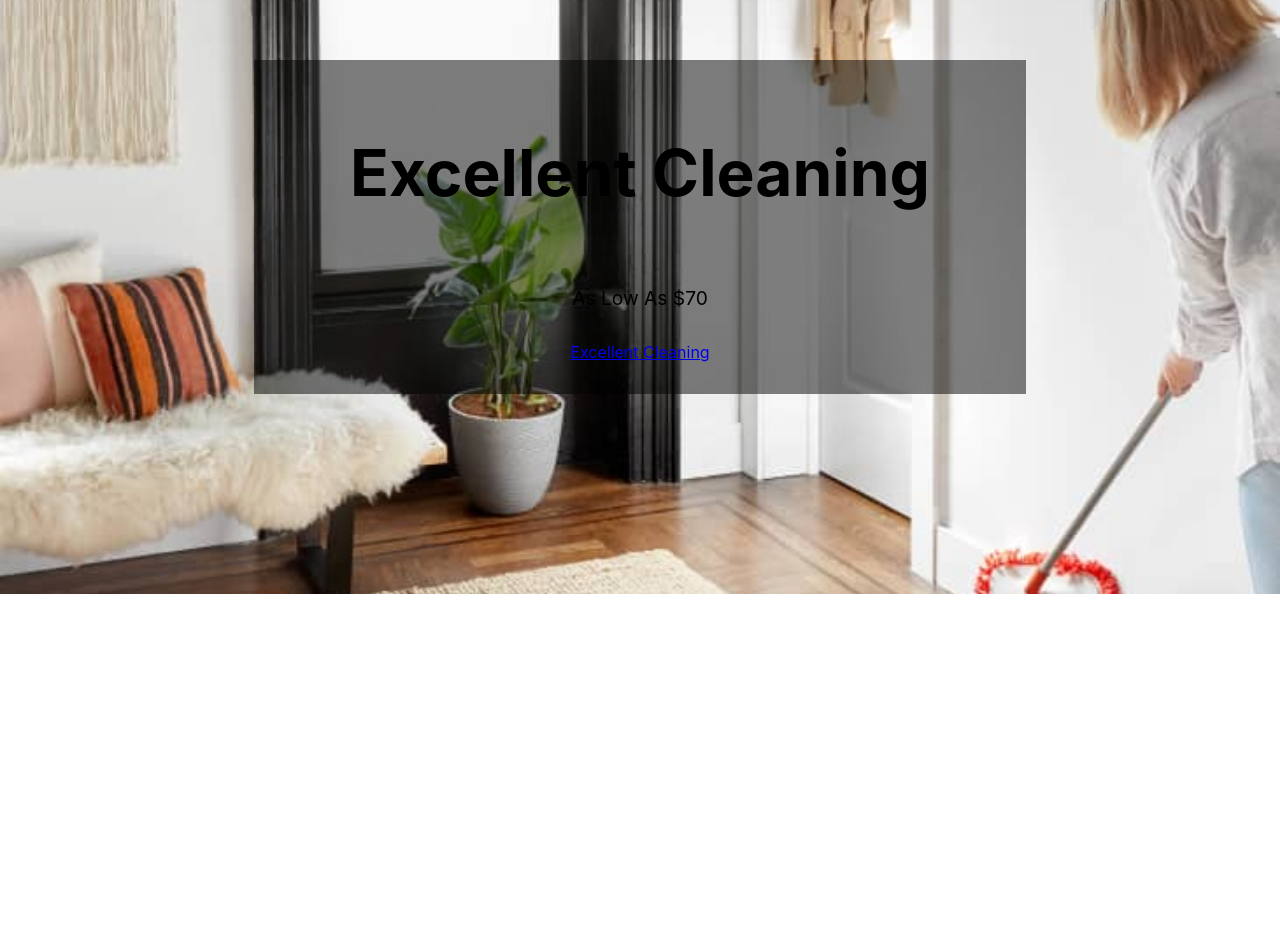
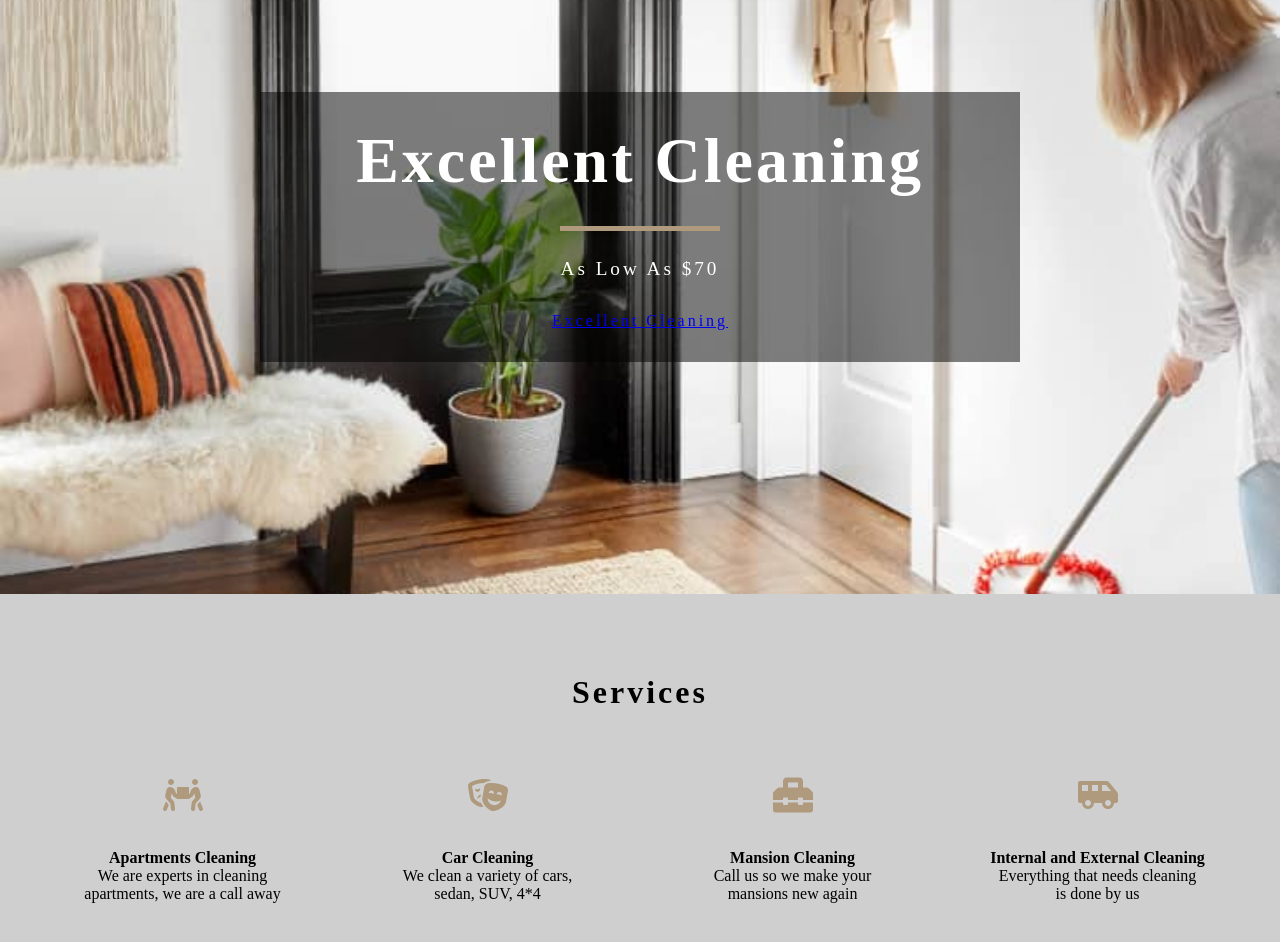
Before and after one commit to addod19/excellent_cleaning, a React (Create React App) app: page / in a window 1280 px wide. Shown: the part 140-1082 px from the top of the page. Before the commit the page ends 800 px from the top, so only its background shows below. Built offline with nearby package versions, Linux system fonts and the light colour scheme.

Commit message:
add services and title components

```diff
--- /dev/null
+++ b/src/components/Services.css
@@ -0,0 +1,35 @@
+.services {
+    padding: 5rem 0;
+  }
+  .services {
+    background: var(--darkGrey);
+    text-align: center;
+  }
+  .services-center {
+    width: 90vw;
+    margin: 0 auto;
+    display: grid;
+    grid-template-columns: repeat(auto-fit, minmax(255px, 1fr));
+    grid-row-gap: 2rem;
+    grid-column-gap: 50px;
+  }
+  .service span {
+    display: inline-block;
+    color: var(--primaryColor);
+    font-size: 2.5rem;
+    margin-bottom: 1.5rem;
+  }
+  .services h6 {
+    letter-spacing: var(--mainSpacing);
+    text-transform: capitalize;
+  }
+  .services p {
+    width: 80%;
+    margin: 0 auto;
+  }
+  @media screen and (min-width: 992px) {
+    .services-center {
+      width: 95vw;
+      max-width: 1170px;
+    }
+  }
--- /dev/null
+++ b/src/components/Services.js
@@ -0,0 +1,54 @@
+import React from 'react';
+import { FaCocktail, FaTheaterMasks, FaToolbox, FaShuttleVan, FaPeopleCarry } from 'react-icons/fa';
+
+import Title from './Title';
+import './Services.css';
+
+class Services extends React.Component {
+
+    state = {
+        services: [
+            {
+                icon: <FaPeopleCarry />,
+                title: 'Apartments Cleaning',
+                info: 'We are experts in cleaning apartments, we are a call away',
+            },
+            {
+                icon: <FaTheaterMasks />,
+                title: 'Car Cleaning',
+                info: 'We clean a variety of cars, sedan, SUV, 4*4',
+            },
+            {
+                icon: <FaToolbox />,
+                title: 'Mansion Cleaning',
+                info: 'Call us so we make your mansions new again',
+            },
+            {
+                icon: <FaShuttleVan />,
+                title: 'Internal and External Cleaning',
+                info: 'Everything that needs cleaning is done by us',
+            }
+
+        ]
+    }
+
+    render() {
+        return(
+            <section className="services">
+                <Title title="services" />
+                <div className="services-center">
+                    { this.state.services.map( (item, index) => {
+                        return <article key={index} className="service" >
+                            <span>{item.icon}</span>
+                            <h4>{item.title}</h4>
+                            <p>{item.info}</p>
+                        </article>
+                    }
+                    )}
+                </div>
+            </section>
+        )
+    }
+}
+
+export default Services;
--- /dev/null
+++ b/src/components/Title.css
@@ -0,0 +1,16 @@
+.section-title {
+    text-align: center;
+    margin-bottom: 4rem;
+}
+.section-title h4 {
+    font-size: 2rem;
+    letter-spacing: var(--mainSpacing);
+    text-transform: capitalize;
+    margin-bottom: 1rem;
+}
+.section-title div {
+    width: 5rem;
+    height: 5px;
+    margin: 0 auto;
+    background: var(--primaryColor);
+}
--- /dev/null
+++ b/src/components/Title.js
@@ -0,0 +1,16 @@
+import React from 'react';
+
+import './Title.css';
+
+const Title = ( {title} ) => {
+
+    return(
+        <div className="section-title">
+
+            <h4>{title}</h4>
+
+        </div>
+    )
+}
+
+export default Title;
--- a/src/index.css
+++ b/src/index.css
@@ -1,13 +1,17 @@
-body {
+* {
   margin: 0;
-  font-family: -apple-system, BlinkMacSystemFont, 'Segoe UI', 'Roboto', 'Oxygen',
-    'Ubuntu', 'Cantarell', 'Fira Sans', 'Droid Sans', 'Helvetica Neue',
-    sans-serif;
-  -webkit-font-smoothing: antialiased;
-  -moz-osx-font-smoothing: grayscale;
+  padding: 0;
+  box-sizing: border-box;
 }
-
-code {
-  font-family: source-code-pro, Menlo, Monaco, Consolas, 'Courier New',
-    monospace;
+:root {
+  --primaryColor: #af9a7d;
+  --mainWhite: #fff;
+  --offWhite: #f7f7f7;
+  --mainBlack: #222;
+  --mainGrey: #ececec;
+  --darkGrey: #cfcfcf;
+  --mainTransition: all 0.3s linear;
+  --mainSpacing: 3px;
+  --lightShadow: 2px 5px 3px 0px rgba(0, 0, 0, 0.5);
+  --darkShadow: 4px 10px 5px 0px rgba(0, 0, 0, 0.5);
 }
--- a/src/pages/Home/Home.js
+++ b/src/pages/Home/Home.js
@@ -3,6 +3,7 @@ import { Link } from 'react-router-dom';
 
 import Hero from '../../components/Hero';
 import Banner from '../../components/Banner';
+import Services from '../../components/Services';
 
 const Home = () => {
     return(
@@ -14,7 +15,7 @@ const Home = () => {
                     </Link>
                 </Banner>
             </Hero>
-
+            <Services />
         </>
     )
 }
```
Also changed, not shown: src/components/Banner.css (indentation only).
